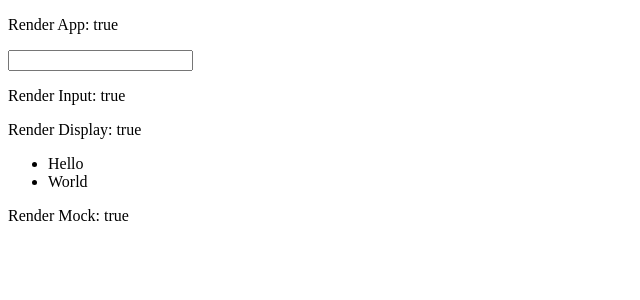
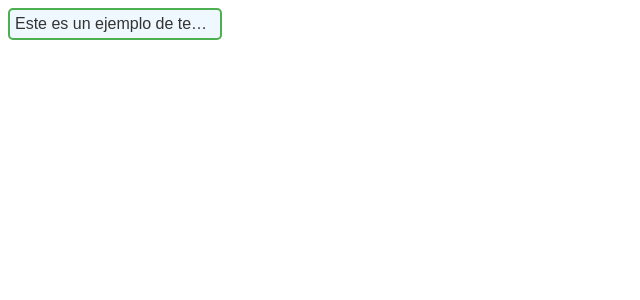
Before and after one commit to Minuke/angular-toolkit, an Angular app: page / in a window 1280 px wide. Shown: the top 300 px of the page, without its empty margins (0-640 px from the left). Built offline with nearby package versions, Linux system fonts and the light colour scheme.

Commit message:
added ellipsis utility for multi-line text truncation.

```diff
--- a/src/app/app.component.html
+++ b/src/app/app.component.html
@@ -14,7 +14,8 @@
 </app-content-projection> -->
 <!-- ============================== -->
 <!-- ===== DETECCION DE CAMBIOS ===== -->
-<p>Render App: {{renderApp()}}</p>
+<!-- <p>Render App: {{renderApp()}}</p>
 <app-input></app-input>
-<app-mock></app-mock>
+<app-mock></app-mock> -->
 <!-- ================================ -->
+<app-ellipsis></app-ellipsis>
--- a/src/app/app.component.ts
+++ b/src/app/app.component.ts
@@ -12,11 +12,12 @@ import { ContentProjectionComponent } from '@components/content-projection/conte
 import { InputComponent } from '@components/change-detection/input/input.component';
 import { DisplayComponent } from '@components/change-detection/display/display.component';
 import { MockComponent } from '@components/change-detection/mock/mock.component';
+import { EllipsisComponent } from '@components/utilities/ellipsis/ellipsis.component';
 
 @Component({
   selector: 'app-root',
   standalone: true,
-  imports: [RouterOutlet, LayoutComponent, BuiltInPipesComponent, CustomPipesComponent, HostListenerComponent, BuiltInDirectivesComponent, CustomDirectivesComponent, BindingsComponent, DeferrableViewsComponent, ContentProjectionComponent, InputComponent, DisplayComponent, MockComponent],
+  imports: [RouterOutlet, LayoutComponent, BuiltInPipesComponent, CustomPipesComponent, HostListenerComponent, BuiltInDirectivesComponent, CustomDirectivesComponent, BindingsComponent, DeferrableViewsComponent, ContentProjectionComponent, InputComponent, DisplayComponent, MockComponent, EllipsisComponent],
   templateUrl: './app.component.html',
   styleUrl: './app.component.scss'
 })
--- /dev/null
+++ b/src/app/components/utilities/ellipsis/ellipsis.component.html
@@ -0,0 +1,3 @@
+<div class="fixed-size-box ellipsis">
+  Este es un ejemplo de texto mucho más largo que debería sobresalir del tamaño fijo de la caja para que puedas aplicar el ellipsis y comprobar su funcionamiento. La idea es tener suficiente contenido aquí para que se exceda el límite de la caja y puedas visualizar cómo se comporta el texto en estas condiciones.
+</div>
--- /dev/null
+++ b/src/app/components/utilities/ellipsis/ellipsis.component.scss
@@ -0,0 +1,17 @@
+.fixed-size-box {
+  width: 200px;
+  white-space: nowrap;
+  background-color: #f0f8ff;
+  border: 2px solid #4caf50;
+  border-radius: 5px;
+  padding: 5px;
+  font-family: Arial, sans-serif;
+  color: #333;
+  text-align: center;
+}
+
+.ellipsis {
+  white-space: nowrap;
+  text-overflow: ellipsis;
+  overflow: hidden;
+}
```
Also changed, not shown: src/app/components/utilities/ellipsis/ellipsis.component.ts (added, +12 -0 lines), 1 other file (tests, documents, lock files or other folders).
